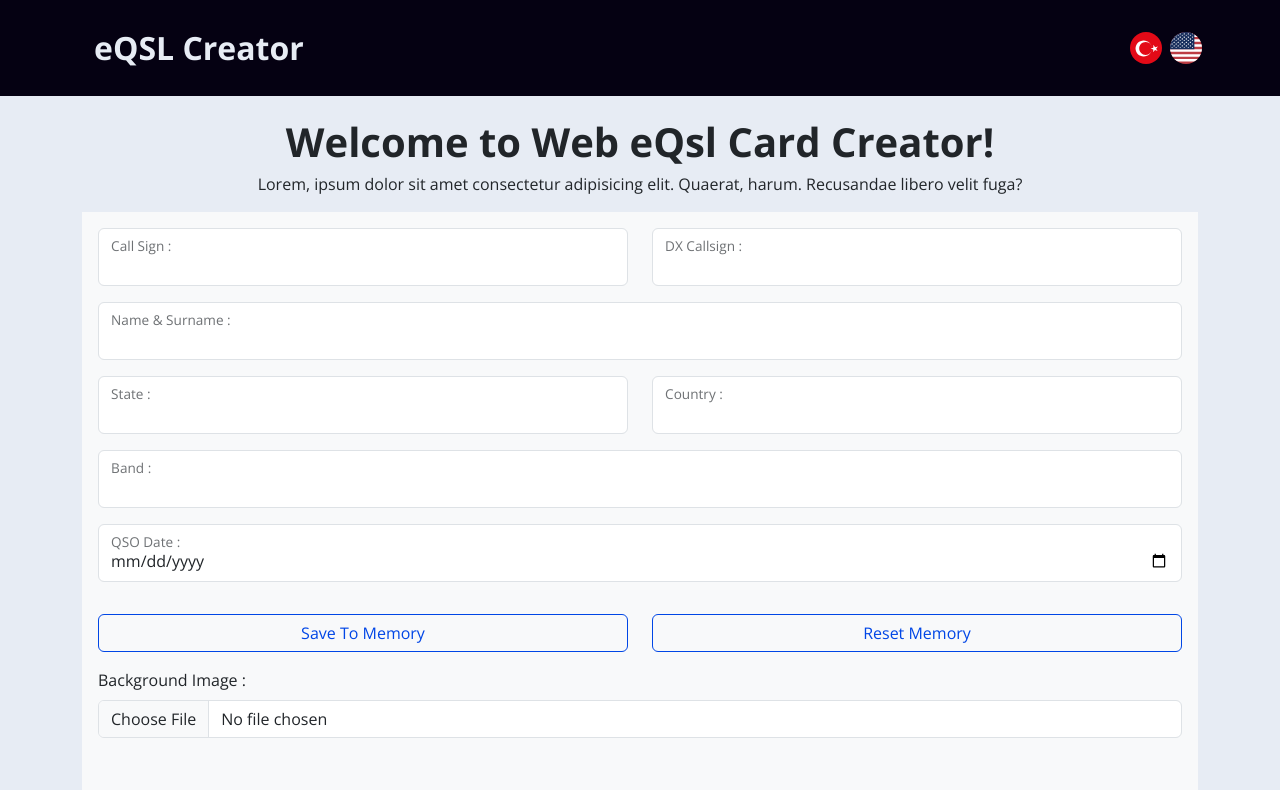
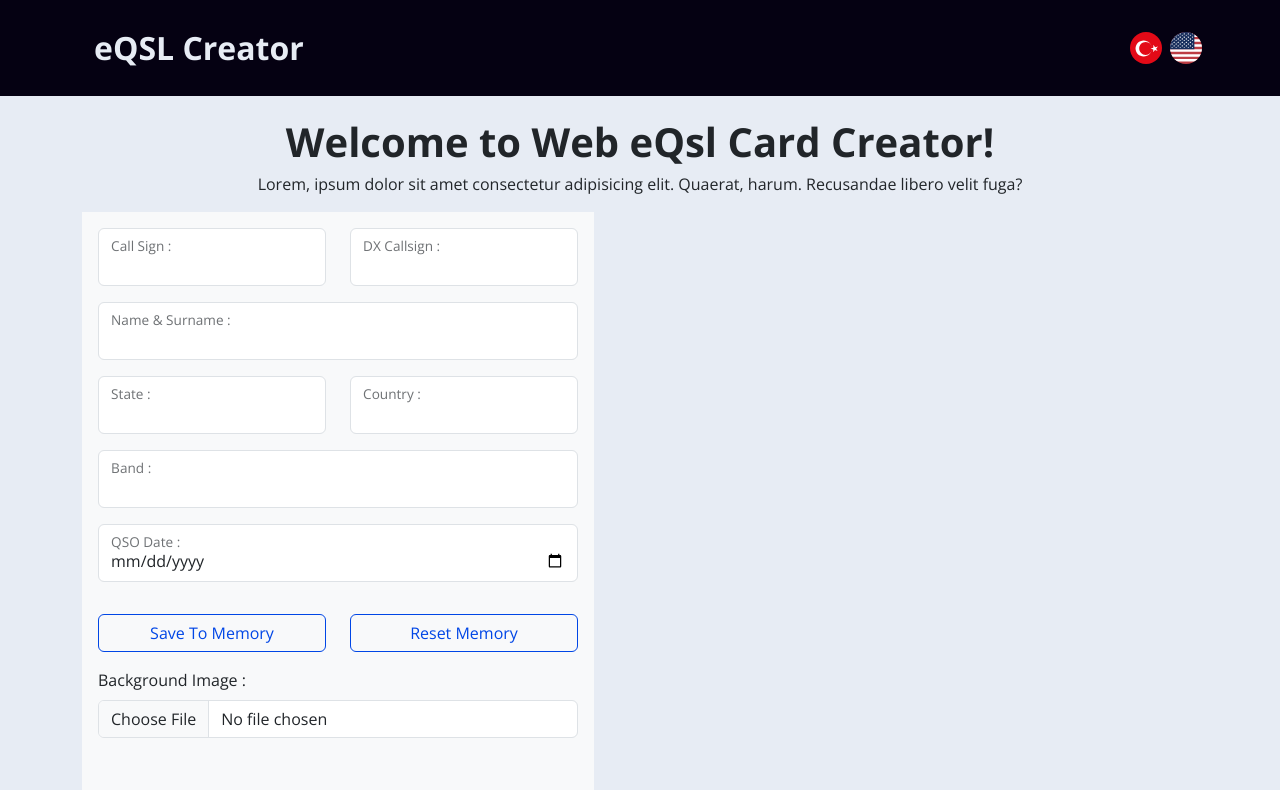
Before and after one commit to bora-sen/web-eqsl-creator, a React (Vite) app: page / in a window 1280 px wide. Shown: the top 790 px of the page. Built offline with nearby package versions, Linux system fonts and the light colour scheme.

Commit message:
Center the ConfigForm component

```diff
--- a/src/App.jsx
+++ b/src/App.jsx
@@ -14,7 +14,7 @@
             <p>Lorem, ipsum dolor sit amet consectetur adipisicing elit. Quaerat, harum. Recusandae libero velit fuga?</p>
           </div>
           <div className="row">
-            <div className="col">
+            <div className="col d-flex justify-items-center align-items-center">
               <ConfigForm />
             </div>
             <div className="col">
```
